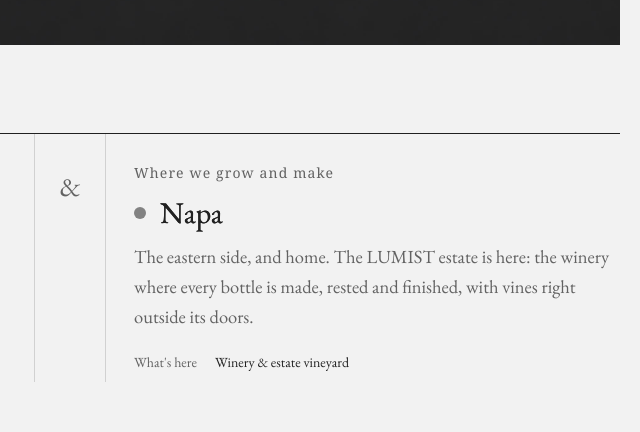
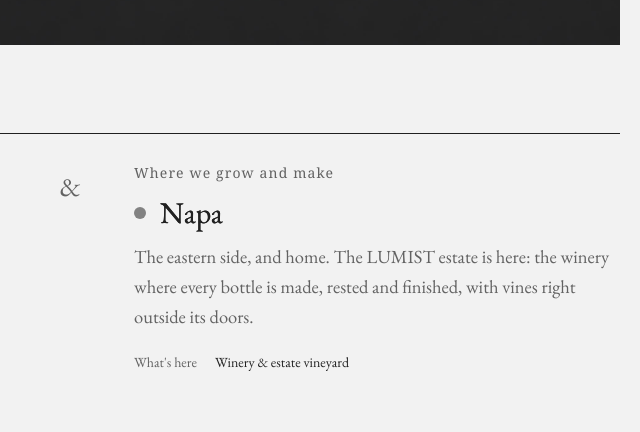
Before and after one commit to jasminemengting-cpu/lumist, a plain HTML site: page estate/index.html in a window 1280 px wide. Shown: the part 4020-4452 px from the top of the page, 570-1210 px from the left. Drawn offline with nearby package versions, Linux system fonts and the light colour scheme; animation ran at ten frames a second; a web font is replaced by a local one.

Commit message:
Estate: remove the rules beside the ampersand between Sonoma and Napa
Co-Authored-By: Claude Opus 5.5 <noreply@anthropic.com>
Claude-Session: https://claude.ai/code/session_01U5hUvWhXASwMZuxfPX8HXV

```diff
--- a/estate/index.html
+++ b/estate/index.html
@@ -95,6 +95,8 @@ var woocommerce_params = {"ajax_url":"/wp-admin/admin-ajax.php","wc_ajax_url":"/
 /* Estate: a slightly lighter sheet of paper, grain kept */
 body.page-id-17{background-color:#F2F2F2 !important}
 body.page-id-17::after{opacity:.27 !important}
+/* No rules beside the "&" between Sonoma and Napa */
+body.page-id-17 .vs .mid{border:0 !important}
 </style>
 </head><body class="bp-nouveau wp-singular page-template-default page page-id-17 wp-embed-responsive wp-theme-lumist-editorial theme-lumist-editorial woocommerce-no-js"><a class="skip" href="#main">Skip to content</a>
 <header class="site-header">
```
